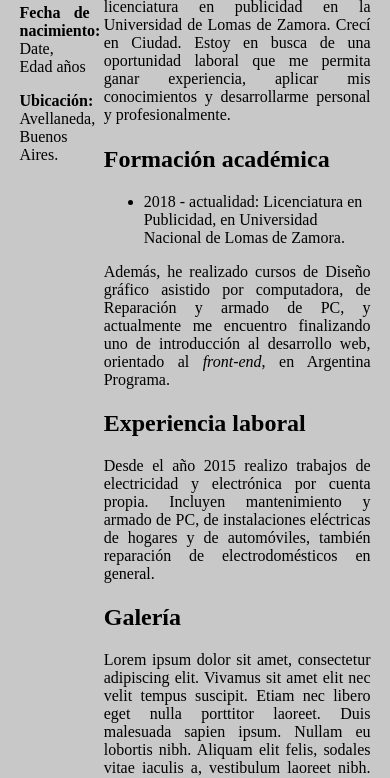
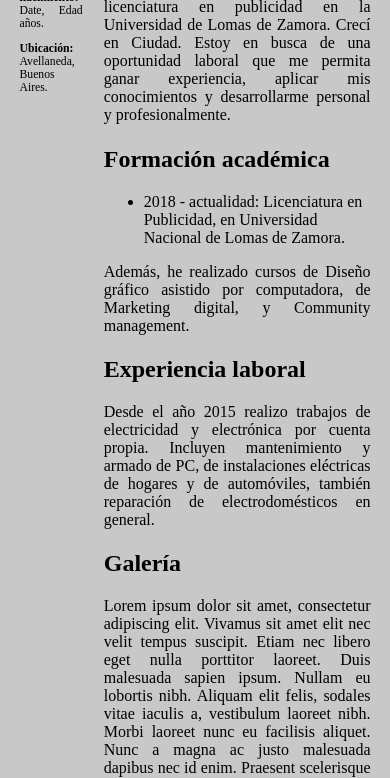
Before and after one commit to ezeic/ezeic.github.io, a plain HTML site: page index.html in a window 390 px wide. Shown: the part 206-984 px from the top of the page. Drawn offline with nearby package versions, Linux system fonts and the light colour scheme; no server answers; a web font is replaced by a local one.

Commit message:
segundo commit

```diff
--- a/index.html
+++ b/index.html
@@ -50,7 +50,7 @@
             <img id="foto-perfil" src alt="Foto de perfil">
 
             <h3 id="nombre"> Nombre   </h3>
-            <p id="edad"> <b> Fecha de nacimiento:</b> Date, Edad años</p>
+            <p id="edad"> <b> Fecha de nacimiento:</b> Date, Edad años.</p>
             <p> <b> Ubicación:</b> Avellaneda, Buenos Aires.</p>
 
 
@@ -76,7 +76,7 @@
 
             </ul>
             <p>
-                Además, he realizado cursos de Diseño gráfico asistido por computadora, de Reparación y armado de PC, y actualmente me encuentro finalizando uno de introducción al desarrollo web, orientado al <i>front-end</i>, en Argentina Programa.
+                Además, he realizado cursos de Diseño gráfico asistido por computadora, de Marketing digital, y Community management.
 
             </p>
             </section>
--- a/styles.css
+++ b/styles.css
@@ -2,7 +2,13 @@
     /*font-family: 'Open Sans', Sans-serif; */
     font-family: 'Frank Ruhl Libre', serif;
     /*font-family: 'Noto Sans', Sans-serif;*/
-    max-width: 100%;
+
+}
+
+@media (min-width: 0px) and (max-width: 450px) {
+   aside{
+    font-size: 3vw;
+   }
 }
 
 html{                                           /**     Configuración general y cuadrícula    **/
@@ -80,7 +86,7 @@ li a{
 
 
 aside{                                      /**     Barra lateral       **/
-    width: 100%;
+
     text-align: center;
     padding: 10% 10% 0 0;
 }
@@ -92,11 +98,14 @@ aside{                                      /**     Barra lateral       **/
 
 }
 
-
+/*
+aside b, aside p{
+    max-width: 100%;
+}
+*/
 
 #boton{                                     /**     Botón desplegar formulario  **/
     min-width: 20px;
-   /* max-width: 15%; */
     background-color: black;
     color: rgb(200, 200, 200);
 }
```
